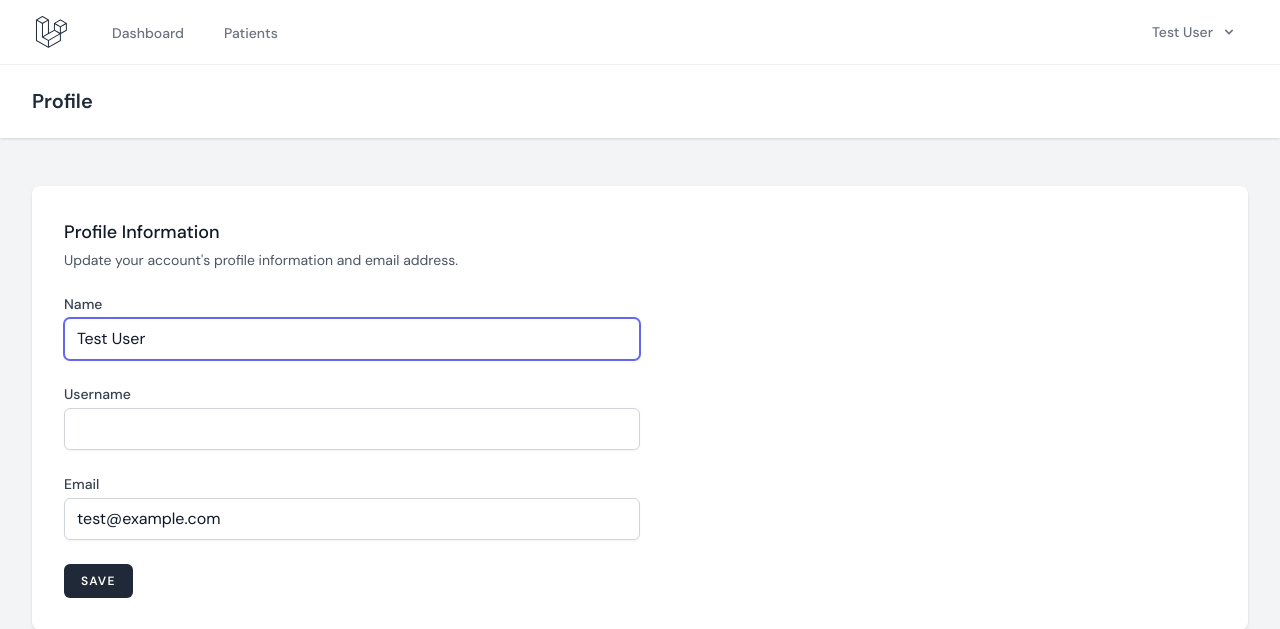
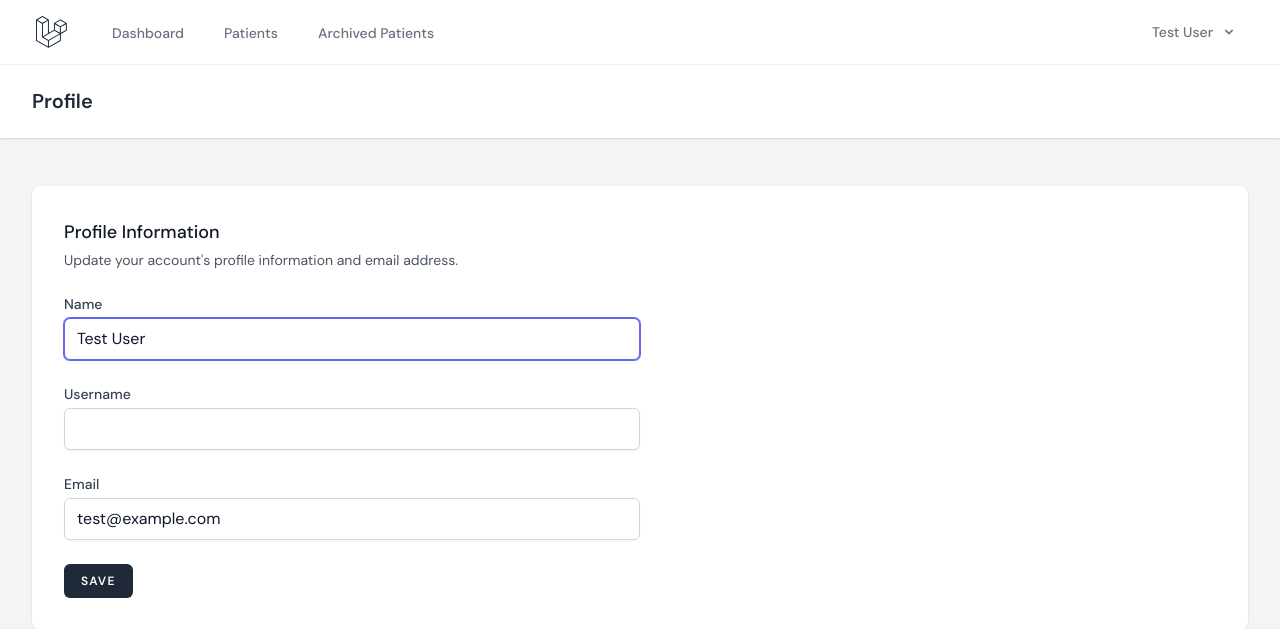
Before and after one commit to Lloydddddddd/DentalHorizone-Capstone, a Laravel app: page /profile in a window 1280 px wide. Shown: the top 629 px of the page. Run offline with Laravel 12, Linux system fonts and the light colour scheme; a user stored in the database is signed in; data comes from the database, SQL or seed files in the repository; style sheets or scripts are compiled from the project's sources; parts of the project's set-up code (start-up, migrations or seed data) failed here and were passed over; some libraries are stand-ins or nearby versions.

Commit message:
Reapply "Merge remote-tracking branch 'origin/44-DentalServicesPageModule'"
This reverts commit 3172cc783cf530156c60afe90ec820fc2cf1a57c.

```diff
--- a/resources/js/Layouts/AuthenticatedLayout.jsx
+++ b/resources/js/Layouts/AuthenticatedLayout.jsx
@@ -31,11 +31,19 @@ export default function AuthenticatedLayout({ header, children }) {
                                 >
                                     Dashboard
                                 </NavLink>
+
                                 <NavLink
                                     href={route('patients.index')}
                                     active={route().current('patients.*')}
                                 >
                                     Patients
+                                </NavLink>
+
+                                <NavLink
+                                    href={route('archived-patients.index')}
+                                    active={route().current('archived-patients.*')}
+                                >
+                                    Archived Patients
                                 </NavLink>
                             </div>
                         </div>
@@ -141,19 +149,21 @@ export default function AuthenticatedLayout({ header, children }) {
                         ' sm:hidden'
                     }
                 >
-                        <div className="space-y-1 pb-3 pt-2">
+                    <div className="space-y-1 pb-3 pt-2">
                         <ResponsiveNavLink
                             href={route('dashboard')}
                             active={route().current('dashboard')}
                         >
                             Dashboard
                         </ResponsiveNavLink>
+
                         <ResponsiveNavLink
                             href={route('patients.index')}
                             active={route().current('patients.*')}
                         >
                             Patients
                         </ResponsiveNavLink>
+
                         <ResponsiveNavLink
                             href={route('archived-patients.index')}
                             active={route().current('archived-patients.*')}
@@ -176,11 +186,13 @@ export default function AuthenticatedLayout({ header, children }) {
                             <ResponsiveNavLink href={route('profile.edit')}>
                                 Profile
                             </ResponsiveNavLink>
+
                             {user.is_admin && (
                                 <ResponsiveNavLink href={route('register')}>
                                     Create New Account
                                 </ResponsiveNavLink>
                             )}
+
                             <ResponsiveNavLink
                                 method="post"
                                 href={route('logout')}
```
